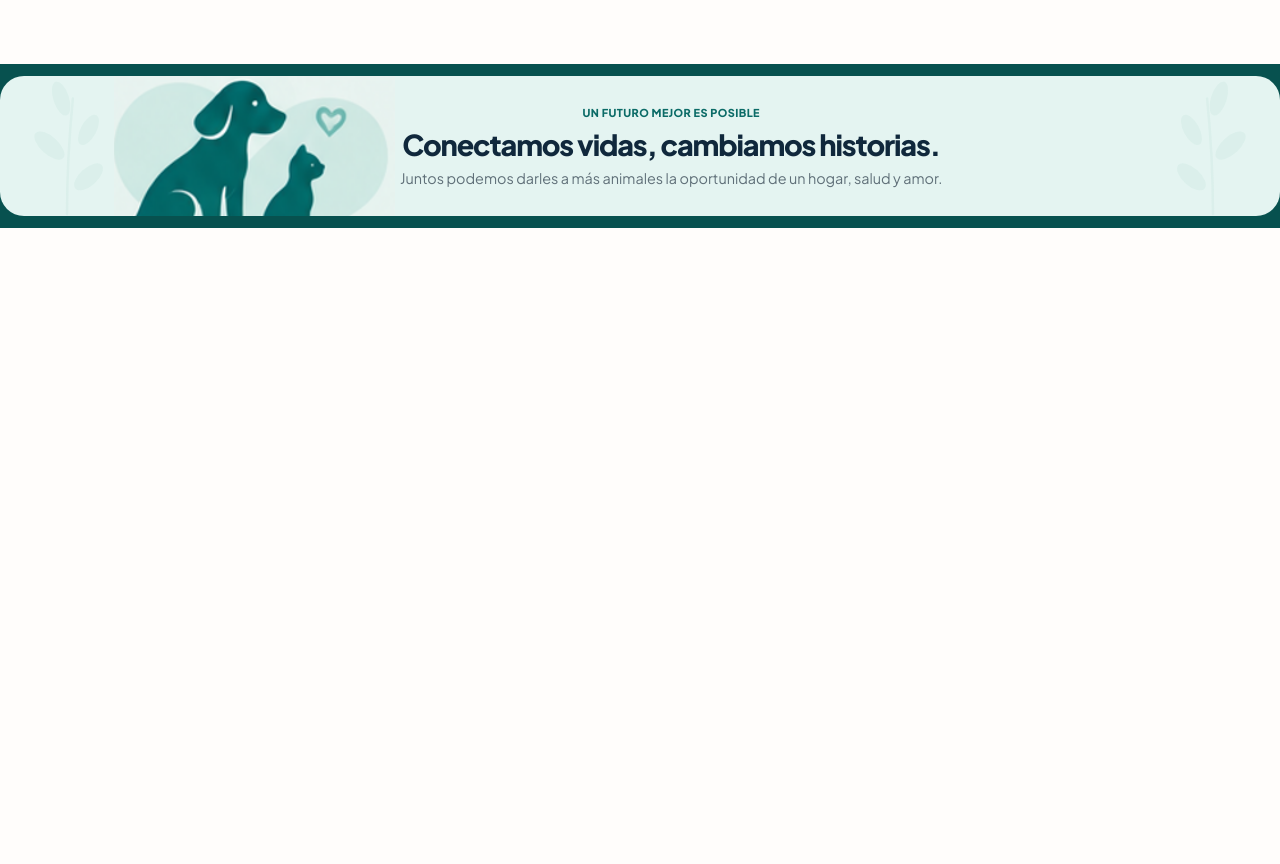
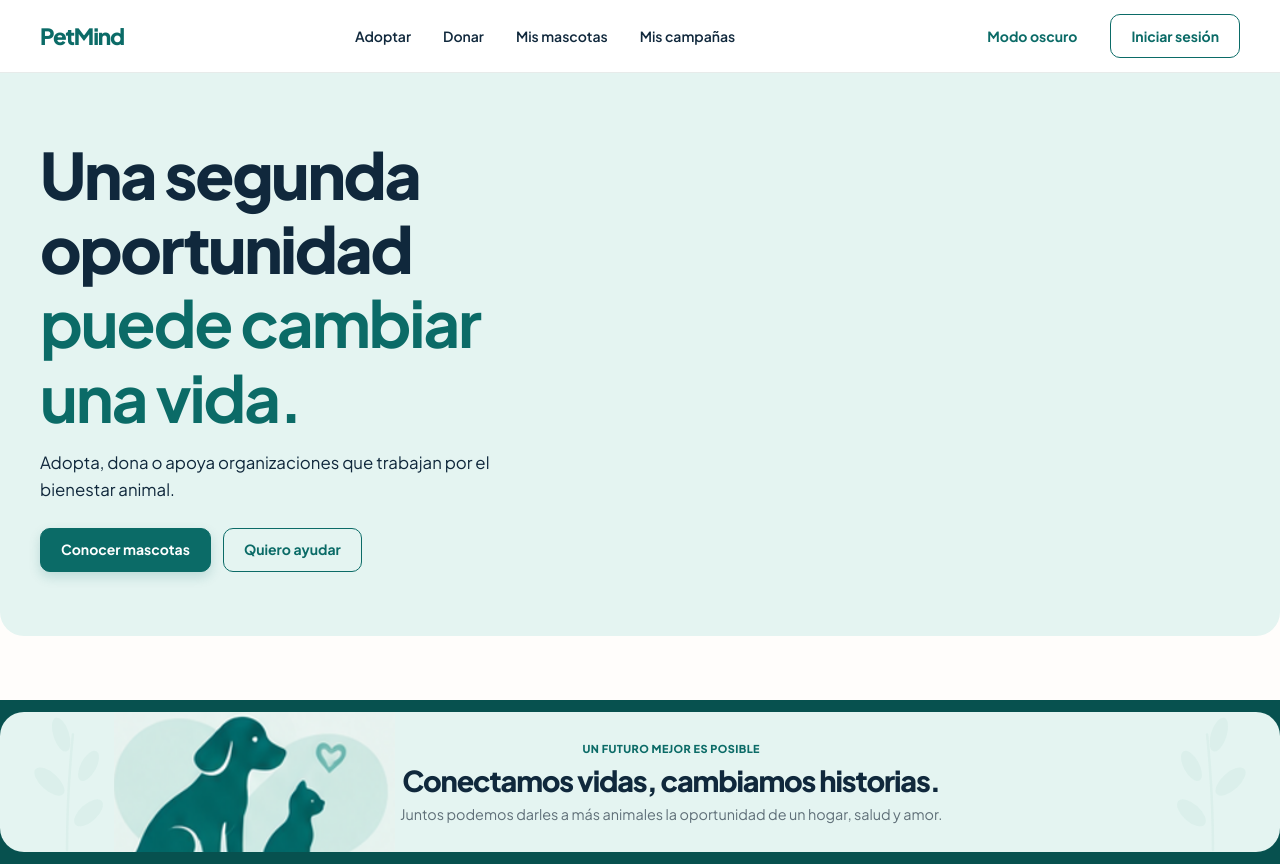
Before and after one commit to ciroescuderobrayan-SDJ/frontend-petmind, a React (Vite) app: page / in a window 1280 px wide. Built offline with nearby package versions, Linux system fonts and the light colour scheme.

Commit message:
feat: integra rutas y proveedor de tema en App

```diff
--- a/src/App.jsx
+++ b/src/App.jsx
@@ -1,12 +1,11 @@
-import './styles/global.css'
-import Footer from './components/Footer'
+import { ThemeProvider } from './context/ThemeProvider'
+import AppRoutes from './routes/routes'
+
 function App() {
-
   return (
-    <>
-    <Footer />
-      {/* work in progress */}
-    </>
+    <ThemeProvider>
+      <AppRoutes />
+    </ThemeProvider>
   )
 }
 
--- /dev/null
+++ b/src/routes/routes.jsx
@@ -0,0 +1,31 @@
+import { Route, Routes } from 'react-router-dom'
+import MainLayout from '../layouts/MainLayout'
+import AuthLayout from '../layouts/AuthLayout'
+import Inicio from '../views/Inicio'
+import Login from '../views/Login'
+import Registro from '../views/Registro'
+import Donar from '../views/Donar'
+import DetallesCampana from '../views/DetallesCampana'
+import MisCampanas from '../views/MisCampanas'
+import CrearCampana from '../views/CrearCampana'
+
+const AppRoutes = () => {
+  return (
+    <Routes>
+      <Route element={<MainLayout />}>
+        <Route path="/" element={<Inicio />} />
+        <Route path="/donar" element={<Donar />} />
+        <Route path="/donar/:id" element={<DetallesCampana />} />
+        <Route path="/fundacion/campanas" element={<MisCampanas />} />
+        <Route path="/fundacion/campanas/nueva" element={<CrearCampana />} />
+      </Route>
+
+      <Route element={<AuthLayout />}>
+        <Route path="/login" element={<Login />} />
+        <Route path="/registro" element={<Registro />} />
+      </Route>
+    </Routes>
+  )
+}
+
+export default AppRoutes
```
